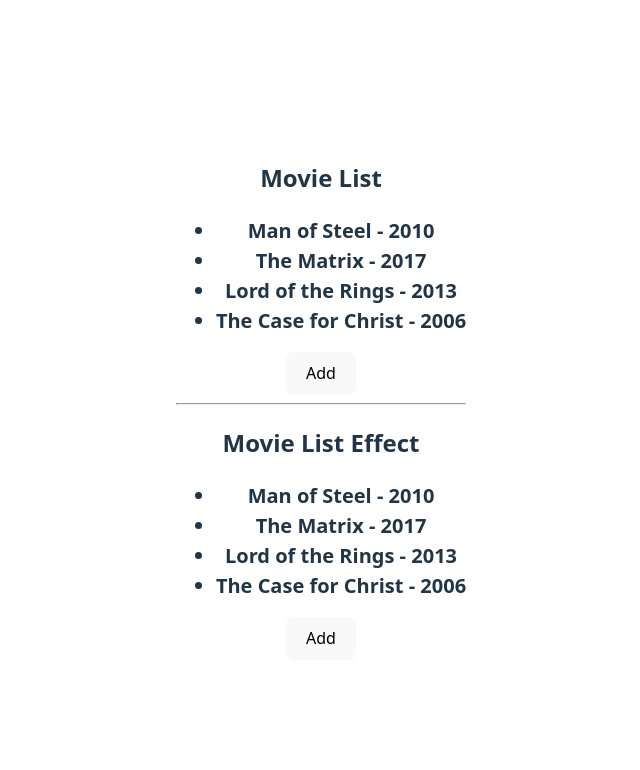
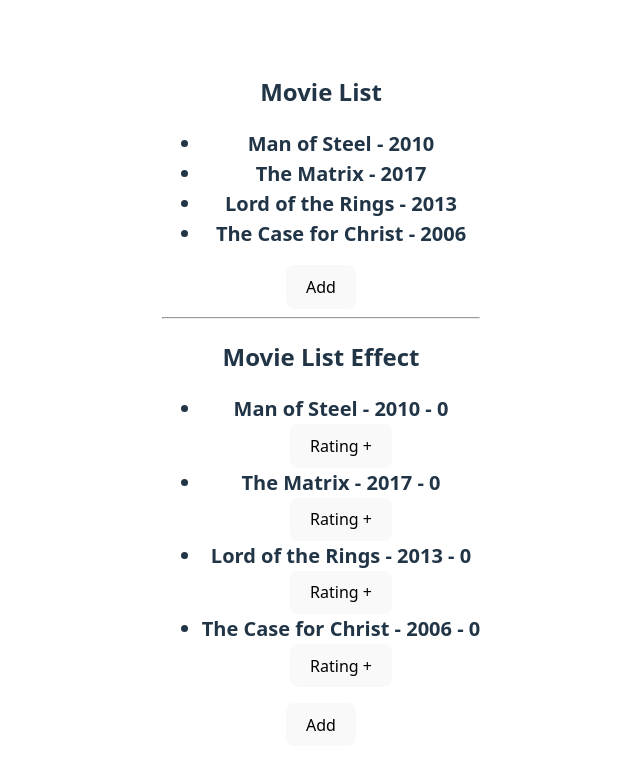
Before and after one commit to SvetlinGG/React-Demo, a React (Vite) app in the folder React-State/: page / in a window 1280 px wide. Shown: the top 770 px of the page, without its empty margins (319-959 px from the left). Built offline with nearby package versions, Linux system fonts and the light colour scheme.

Commit message:
make rating

```diff
--- a/React-State/src/components/render-list-demo/use-effect-demo/MovieListItemEffect.jsx
+++ b/React-State/src/components/render-list-demo/use-effect-demo/MovieListItemEffect.jsx
@@ -1,4 +1,4 @@
-import { useEffect } from "react"
+import { useEffect, useState } from "react"
 
 export default function MovieListItemEffect({
     title,
@@ -7,11 +7,17 @@ export default function MovieListItemEffect({
         useEffect(() => {
             console.log('On mount');
 
-        }, [])
+        }, []);
+        const [rating, setRating] = useState(0);
+
+        const counterClickHandler = () => {
+            setRating(rating + 1);
+        }
 
     return (
         <>
-        <li style={{fontWeight: 'bold', fontSize: '20px'}}>{title} - {year}</li>
+        <li style={{fontWeight: 'bold', fontSize: '20px'}}>{title} - {year} - {rating}</li>
+        <button onClick={counterClickHandler}>Rating +</button>
         </>
     )
 }
```
Also changed, not shown: React-State/src/components/render-list-demo/use-effect-demo/MovieListEffect.jsx (+7 -0 lines).
